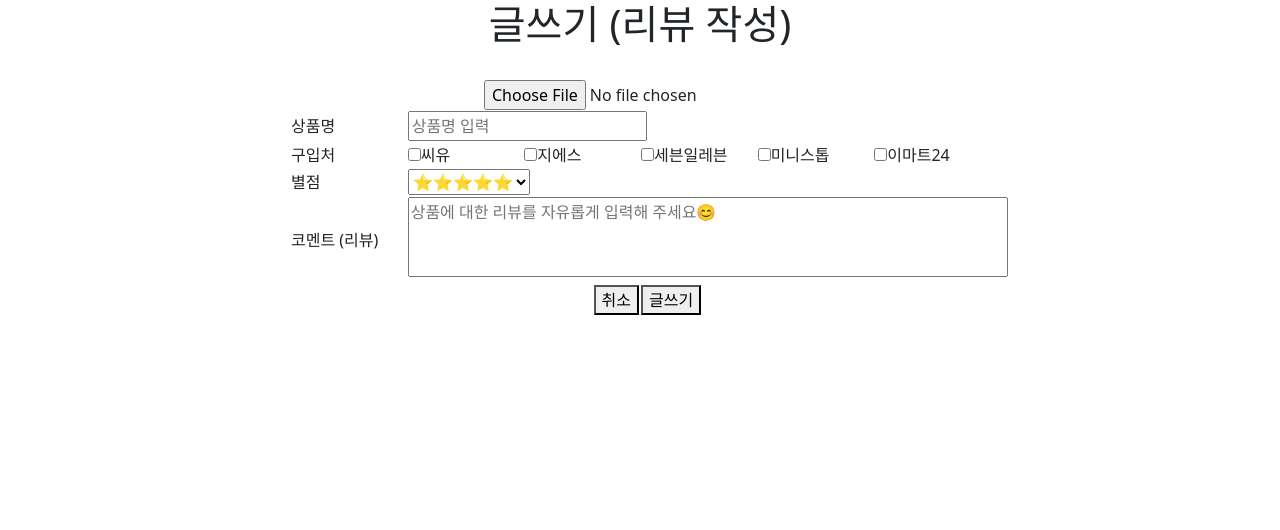
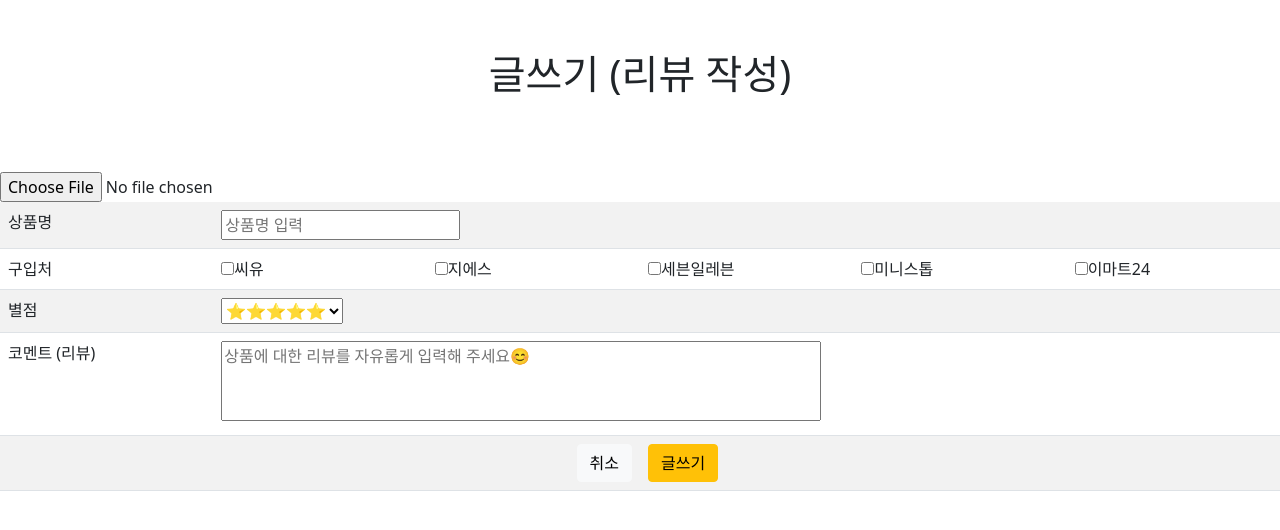
Before and after one commit to Been0701/momockgee, a Flask app: page /posts in a window 1280 px wide. Shown: the top 530 px of the page. Run offline with Flask 2, Linux system fonts and the light colour scheme; some web fonts are replaced.

Commit message:
post 수정입니다

```diff
--- a/app.py
+++ b/app.py
@@ -11,14 +11,15 @@
 from post_id import create_post_id
 
 app = Flask(__name__)
-client = MongoClient('mongodb+srv://store:food2022@cluster0.himuf.mongodb.net/?retryWrites=true&w=majority')
+client = MongoClient("mongodb+srv://test:sparta@cluster0.mndqybx.mongodb.net/Cluster0?retryWrites=true&w=majority")
+# client = MongoClient('mongodb+srv://store:food2022@cluster0.himuf.mongodb.net/?retryWrites=true&w=majority')
 db = client.momockgee
 
 app.config["TEMPLATES_AUTO_RELOAD"] = True
 app.config['UPLOAD_FOLDER'] = "./static/profile_pics"
 SECRET_KEY = 'SPARTA'
 
-upload_forder = './upload'
+upload_forder = '../static/upload'
 if not os.path.exists(upload_forder):
     os.makedirs(upload_forder)
 
@@ -31,7 +32,7 @@
     # token_receive = request.cookies.get('mytoken')
     # try:
     #     payload = jwt.decode(token_receive, SECRET_KEY, algorithms=['HS256'])
-        return render_template('index.html')
+    return render_template('index.html')
     # except jwt.ExpiredSignatureError:
     #     return redirect(url_for("login", msg="로그인 시간이 만료되었습니다."))
     # except jwt.exceptions.DecodeError:
@@ -99,48 +100,41 @@
 
 @app.route('/posts', methods=['POST'])
 def post():
-    global cur_max_postid
     ##### file
-    f = request.files.get('file')
-    file_dir = upload_forder + '/' + f.filename
-    f.save(file_dir)
-    post_img = '.' + file_dir
-    print(post_img)
-
-    ##### create post id
-    # post_list = list(db.Posting.find({},{'_id':False}))
-    # post_id_list = []
-    # for post_dic in post_list:
-    #     post_id_list.append(post_dic['post_id'])
-    #
-    # # print(post_id_list)
-    # post_id = random.randint(1, 1e7)
-    # while post_id in post_id_list:
-    #     # print('in while')
-    #     post_id = random.randint(1, 1e7)
+    # f = request.files.get('file')
+    # file_dir = upload_forder + '/' + f.filename
+    # f.save(file_dir)
+    # post_img = '.' + file_dir
+    # print(post_img)
 
     post_id = create_post_id()
     print(post_id)
 
-    ##### 그 외 front에서 받아 올 것
-    post_store = {'CU': 1, 'GS': 0, 'seven': 0, 'ministop': 0, 'emart25': 0}
-    post_content = '너무 맛있고 너무 맛있어요'
-    post_star = 3
-    post_product = '계란과자'
+    file = request.files["file_give"]
+    file_dir = upload_forder + '/' + file.filename
+    file.save(file_dir)
 
-    ## post_product 문자 모든 공백 제거
-    # post_product = post_product.replace(" ", "")
+    post_product = request.form['post_product_give']
+    post_store = request.form['post_store_give']
+    post_star = request.form['post_star_give']
+    post_content = request.form['post_content_give']
+
+    # post_product = request.form.get("post_product_give", False)
+    # post_store = request.form.get("post_store_give", False)
+    # post_star = request.form.get("post_star_give", False)
+    # post_content = request.form.get("post_content_give", False)
+
 
     ##### db 저장
-    doc = {
-        'post_store': post_store,  # dict
-        'post_img': post_img,  # string
-        'post_content': post_content,  # string
-        'post_star': post_star,  # int
-        'post_product': post_product,  # string
-        'post_id': post_id,  # int
-    }
-    db.posting.insert_one(doc)
+    # doc = {
+    #     'post_store': post_store,  # dict
+    #     'post_img': post_img,  # string
+    #     'post_content': post_content,  # string
+    #     'post_star': post_star,  # int
+    #     'post_product': post_product,  # string
+    #     'post_id': post_id,  # int
+    # }
+    # db.posting.insert_one(doc)
     return jsonify({'msg': '저장완료'})
 
 if __name__ == '__main__':
--- a/templates/write.html
+++ b/templates/write.html
@@ -24,8 +24,8 @@
             align-items: center;
         }
 
-        #textbox{
-            width : 500px;
+        #textbox {
+            width: 500px;
         }
 
         /*텍스트 입력값 높이에 따라 공간이 늘어나게 적용*/
@@ -44,28 +44,50 @@
             height: auto;
         }
 
+        h1 {
+            margin: 50px auto;
+        }
 
+        wrap {
+            width: 80%;
+        }
 
     </style>
 </head>
 <script>
 
     function post() {
-        let form_data = new FormData($('#upload-file')[0]);
+
         let post_product = $('#post_product').val()
-        let post_store = $('input[name=post_store]:checked').val()
+
+        let post_store = new Array();
+        //checkbox의 name값이 sendCheck이면서 체크되어 있는 함수를 each함수로 호출한다.
+        $("input[name=post_store]:checked").each(function () {
+            post_store.push($(this).val()); //배열에 값넣기
+        });
+
+
         let post_star = $('#star').val()
         let post_content = $('#content').val()
+
+        let file = $('#file')[0].files[0]
+
+        {#console.log(file)#}
+        let form_data = new FormData()
+
+        form_data.append("file_give", file)
+        form_data.append("post_product_give", post_product)
+        form_data.append("post_store_give", post_store)
+        form_data.append("post_star_give", post_star)
+        form_data.append("post_content_give", post_content)
+
+        {#let form_data = new FormData($('#upload-file')[0]);#}
+        {#console.log(form_data)#}
 
         $.ajax({
             type: 'POST',
             url: '/posts',
-            data: {
-                post_product_give: post_product,
-                post_stor_give: post_store,
-                post_star_give: post_star,
-                post_content_give: post_content
-            },
+            data: form_data,
             contentType: false,
             cache: false,
             processData: false,
@@ -75,6 +97,7 @@
             }
 
         })
+
     }
 
     function resize(obj) {
@@ -95,30 +118,33 @@
 <div class="post_box">
     <h1>글쓰기 (리뷰 작성)</h1>
     <br>
-    <table>
+    <div class="wrap">
+        <table class="table table-striped">
             <form name="form" method="POST" action="/posts">
-            <form id="upload-file" method="POST"
-                  enctype="multipart/form-data">
-                <input type="file" name="file"/>
-            </form>
+
+                <div class="custom-file">
+                    <input type="file" class="custom-file-input" id="file">
+                </div>
+
                 <tr>
                     <td>상품명</td>
-                <td><input type="text" id="post_product" placeholder="상품명 입력" name="post_product"></td>
+                    <td colspan="5"><input type="text" style="float:left" id="post_product" placeholder="상품명 입력"
+                                           name="post_product"></td>
                 </tr>
                 <div class="wrap_store">
                     <tr class="store_row">
                         <td class="store_item">구입처</td>
-                <td class="store_item"><input type="checkbox" name="post_store">씨유</td>
-                <td class="store_item"><input type="checkbox" name="post_store">지에스</td>
-                <td class="store_item"><input type="checkbox" name="post_store">세븐일레븐</td>
-                <td class="store_item"><input type="checkbox" name="post_store">미니스톱</td>
-                <td class="store_item"><input type="checkbox" name="post_store">이마트24</td>
+                        <td class="store_item"><input type="checkbox" id="cu" name="post_store" value="1">씨유</td>
+                        <td class="store_item"><input type="checkbox" id="gs" name="post_store" value="2">지에스</td>
+                        <td class="store_item"><input type="checkbox" id="seven" name="post_store" value="3">세븐일레븐</td>
+                        <td class="store_item"><input type="checkbox" id="stop" name="post_store" value="4">미니스톱</td>
+                        <td class="store_item"><input type="checkbox" id="emart" name="post_store" value="5">이마트24</td>
                     </tr>
                 </div>
                 <tr>
                     <td>별점</td>
-                <td>
-                    <select size="1" name="post_star" id="star">
+                    <td colspan="5">
+                        <select style="float:left" size="1" name="post_star" id="star">
                             <option value="5" selected>⭐⭐⭐⭐⭐</option>
                             <option value="4">⭐⭐⭐⭐</option>
                             <option value="3">⭐⭐⭐</option>
@@ -130,20 +156,22 @@
 
                 <tr>
                     <td>코멘트 (리뷰)</td>
-                <td id="textbox" colspan="5"><textarea id="content" type="text" placeholder="상품에 대한 리뷰를 자유롭게 입력해 주세요😊" onkeydown="resize(this)" onkeyup="resize(this)" name="post_content"></textarea></td>
+                    <td id="textbox" colspan="5"><textarea id="content" type="text"
+                                                           placeholder="상품에 대한 리뷰를 자유롭게 입력해 주세요😊"
+                                                           onkeydown="resize(this)" onkeyup="resize(this)"
+                                                           name="post_content"></textarea></td>
                 </tr>
-            <tr >
+                <tr>
                     <td colspan="3">
-                    <button style="float:right" onclick="to_main()">취소</button>
+                        <button class="btn btn-light" style="float:right" onclick="to_main()">취소</button>
                     </td>
                     <td colspan="3">
-                    <button onclick="post()">글쓰기</button>
+                        <button class="btn btn-warning" onclick="post()">글쓰기</button>
                     </td>
                 </tr>
             </form>
-
-
         </table>
+    </div>
 </div>
 
 </body>
```
Lines whose indentation alone changed are shown as unchanged.
